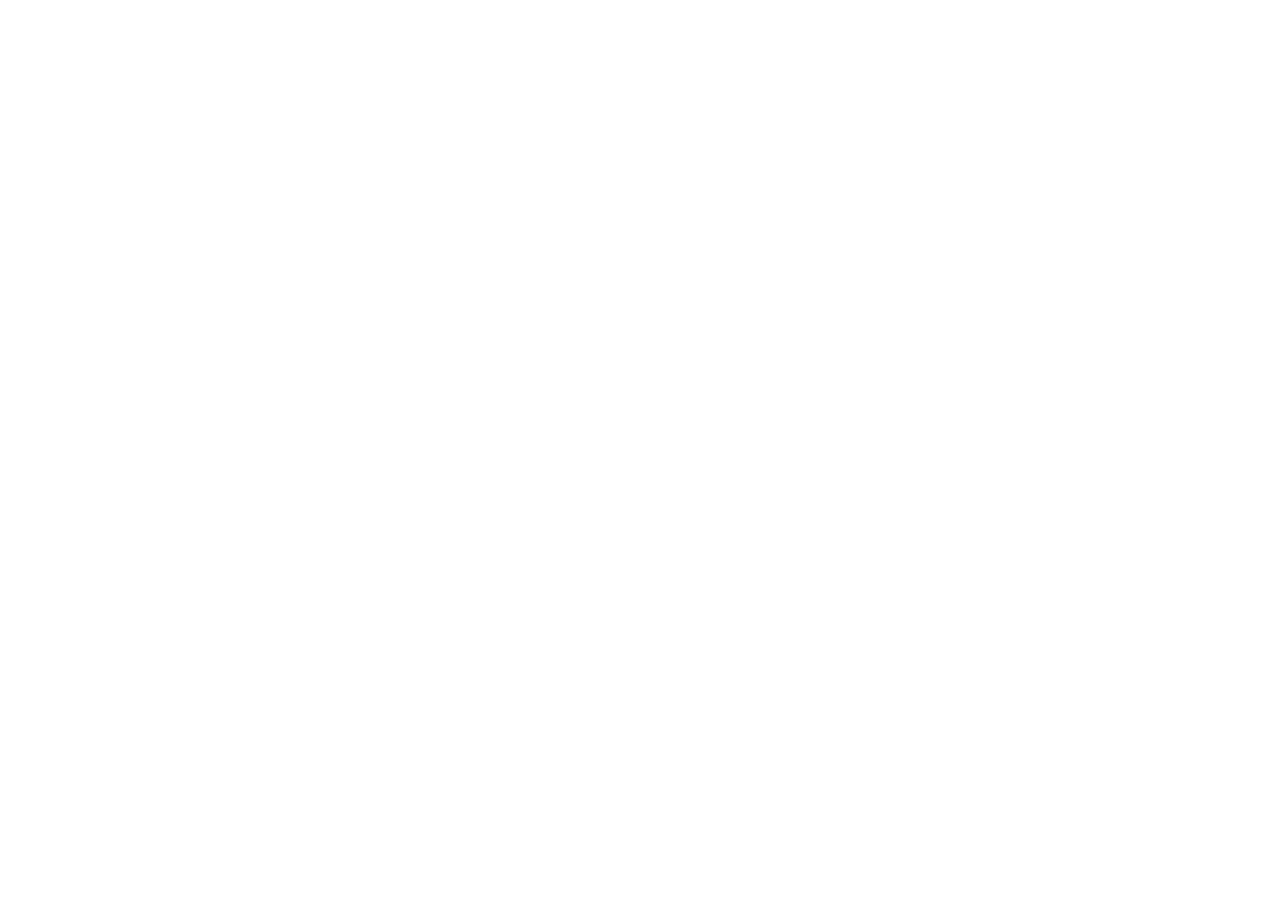
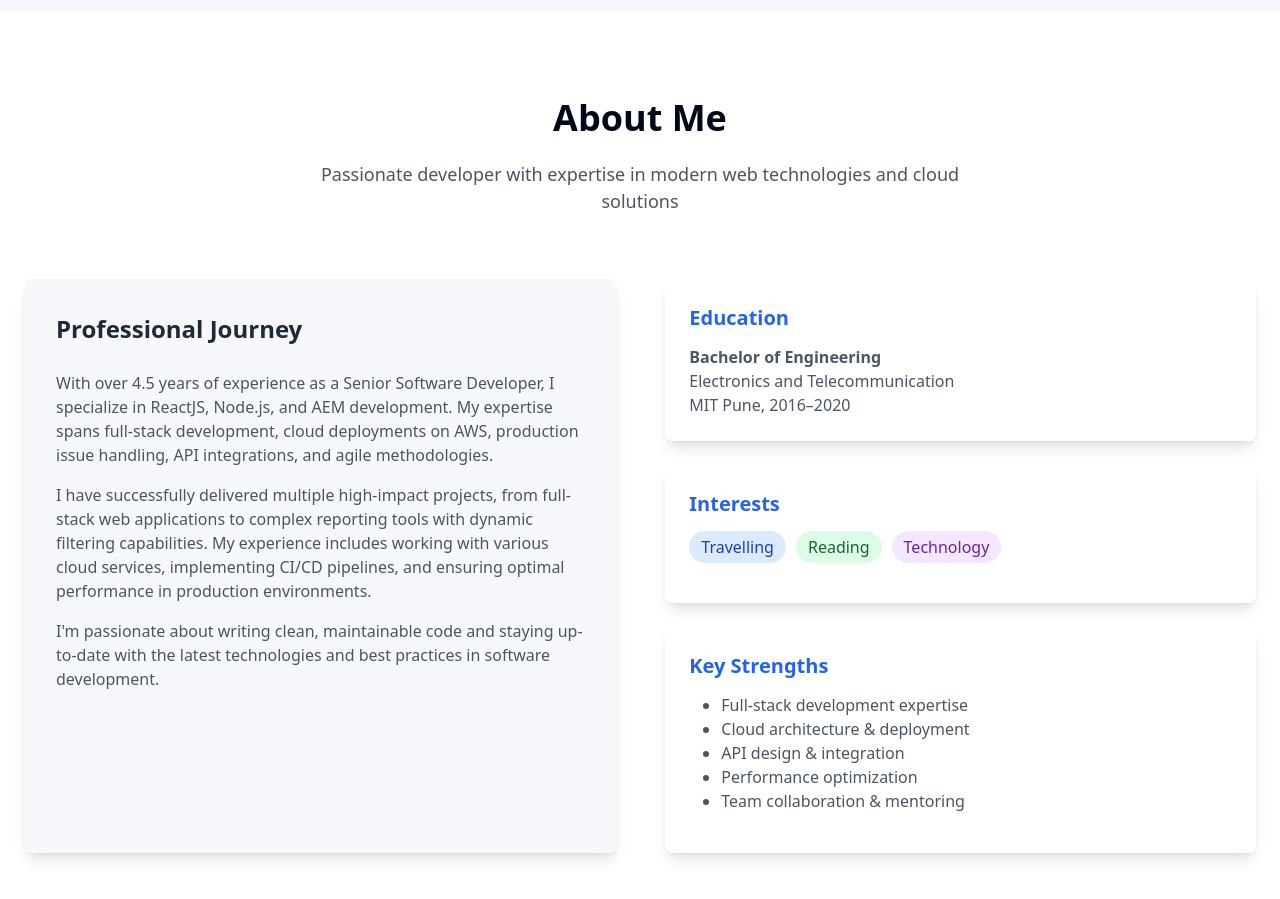
Before and after one commit to punambora/my-portfolio, a React (Create React App) app: page / in a window 1280 px wide. Shown: the part 593-1492 px from the top of the page. Before the commit the page ends 800 px from the top, so only its background shows below. Built offline with nearby package versions, Linux system fonts and the light colour scheme.

Commit message:
Added about us section

```diff
--- a/src/components/Navbar.js
+++ b/src/components/Navbar.js
@@ -1,10 +1,24 @@
-import { Link } from 'react-router-dom';
-import LogoLight from '../images/LogoLight.jpg'
+import { useEffect, useState } from 'react';
 import './css/navbar.css';
 
-function Navbar() {
+const Navbar = () => {
+
+  const [scrolled, setScrolled] = useState(false);
+
+  useEffect(() => {
+    const handleScroll = () => {
+      const isScrolled = window.scrollY > 0;
+      setScrolled(isScrolled);
+    };
+
+    window.addEventListener('scroll', handleScroll);
+    return () => window.removeEventListener('scroll', handleScroll);
+  }, []);
+
   return (
-    <div className='navigation-section'>
+    <div className={`navigation-section ${
+        scrolled ? 'shadow-md' : ''
+      }`}>
       <div className="logo-div">{"{PB}"}</div>
       {/* <img className="logo-styles" src={LogoLight} alt="logo" /> */}
       <nav class="navbar navbar-expand-lg navbar-light">
@@ -14,22 +28,22 @@ function Navbar() {
         <div class="collapse navbar-collapse" id="navbarSupportedContent">
           <ul class="navbar-nav mr-auto">
             <li class="nav-item active">
-              <a class="nav-link" href="#">Home</a>
+              <a class="nav-link" href="#name-section">Home</a>
             </li>
             <li class="nav-item">
-              <a class="nav-link" href="#">About</a>
+              <a class="nav-link" href="#about">About</a>
             </li>
             <li class="nav-item">
-              <a class="nav-link" href="#">Skills</a>
+              <a class="nav-link" href="#skills">Skills</a>
             </li>
             <li class="nav-item">
-              <a class="nav-link" href="#">Experience</a>
+              <a class="nav-link" href="#experience">Experience</a>
             </li>
             <li class="nav-item">
-              <a class="nav-link" href="#">Projects</a>
+              <a class="nav-link" href="#projects">Projects</a>
             </li>
             <li class="nav-item">
-              <a class="nav-link" href="#">Contact</a>
+              <a class="nav-link" href="#contact">Contact</a>
             </li>
           </ul>
         </div>
--- a/src/components/css/navbar.css
+++ b/src/components/css/navbar.css
@@ -2,6 +2,11 @@
   justify-content: space-between;
   padding: 10px 40px;
   display: flex;
+  background-color: #f6f8fc;
+  position: sticky;
+  top: 0;
+  z-index: 1000;
+  padding: 1rem;
 
   .logo-div {
     align-content: center;
@@ -37,6 +42,10 @@
   }
 }
 
+.shadow-md {
+  box-shadow: 0 2px 8px rgba(0, 0, 0, 0.1);
+}
+
 @media (max-width: 500px) {
   .navigation-section {
     padding: 10px 10px;
--- a/src/pages/About.js
+++ b/src/pages/About.js
@@ -1,9 +1,73 @@
+import './css/about.css';
+
 function About() {
   return (
-    <div>
-      <h1>Hello, I'm Poonam Bora</h1>
-      <p>I'm a Frontend Developer</p>
-    </div>
+    <section
+      id="about"
+      className="about-section"
+    >
+      <div className="top-section">
+        <div className="heading">About Me</div>
+        <div className="subheading">
+          Passionate developer with expertise in modern web technologies and
+          cloud solutions
+        </div>
+      </div>
+      <div className="about-details">
+        <div className="left">
+          <div className="heading">Professional Journey</div>
+          <div className="content">
+            <p>
+              With over 4.5 years of experience as a Senior Software Developer,
+              I specialize in ReactJS, Node.js, and AEM development. My
+              expertise spans full-stack development, cloud deployments on AWS,
+              production issue handling, API integrations, and agile
+              methodologies.
+            </p>
+            <p>
+              I have successfully delivered multiple high-impact projects, from
+              full-stack web applications to complex reporting tools with
+              dynamic filtering capabilities. My experience includes working
+              with various cloud services, implementing CI/CD pipelines, and
+              ensuring optimal performance in production environments.
+            </p>
+            <p className='m-0'>
+              I'm passionate about writing clean, maintainable code and staying
+              up-to-date with the latest technologies and best practices in
+              software development.
+            </p>
+          </div>
+        </div>
+        <div className="right">
+          <div className="education-section">
+            <div className="title">Education</div>
+            <div className="subtitle">Bachelor of Engineering</div>
+            <div className="content">
+              <div>Electronics and Telecommunication</div>
+              <div>MIT Pune, 2016–2020</div>
+            </div>
+          </div>
+          <div className="interests-section">
+            <div className="title">Interests</div>
+            <ul>
+              <li>Travelling</li>
+              <li>Reading</li>
+              <li>Technology</li>
+            </ul>
+          </div>
+          <div className='strengths-section'>
+            <div className="title">Key Strengths</div>
+            <ul>
+              <li>Full-stack development expertise</li>
+              <li>Cloud architecture & deployment</li>
+              <li>API design & integration</li>
+              <li>Performance optimization</li>
+              <li>Team collaboration & mentoring</li>
+            </ul>
+          </div>
+        </div>
+      </div>
+    </section>
   );
 }
 
--- a/src/pages/Home.js
+++ b/src/pages/Home.js
@@ -1,4 +1,5 @@
 import Navbar from "../components/Navbar";
+import About from "./About";
 import './css/home.css';
 import NameSection from "./NameSection";
 
@@ -7,6 +8,7 @@ function Home() {
     <div className="main-container">
       <Navbar />
       <NameSection />
+      <About />
     </div>
   );
 }
--- a/src/pages/NameSection.js
+++ b/src/pages/NameSection.js
@@ -3,7 +3,7 @@ import './css/name-section.css';
 
 function NameSection() {
   return (
-    <div className="name-container">
+    <section id="name-section" className="name-container">
       <div className="left">
         <h1>Hi, I'm <span>Punam Bora</span></h1>
         <div className="content">
@@ -26,7 +26,7 @@ function NameSection() {
         <div className="ball-medium"></div>
         <div className="ball-small"></div>
       </div>
-    </div>
+    </section>
   );
 }
 
--- /dev/null
+++ b/src/pages/css/about.css
@@ -0,0 +1,121 @@
+.about-section {
+  color: #020817;
+  padding: 80px 1.5rem;
+  max-width: 1400px;
+  margin: auto;
+
+  .top-section {
+    width: 100%;
+    text-align: center;
+    margin-bottom: 4rem;
+
+    .heading {
+      font-size: 36px;
+      font-weight: 700;
+      margin-bottom: 16px;
+    }
+
+    .subheading {
+      color: #4B5563;
+      font-size: 18px;
+      max-width: 42rem;
+      margin: auto;
+    }
+  }
+
+  .about-details {
+    display: flex;
+    gap: 3rem;
+
+    .left, .right {
+      width: 50%;
+    }
+
+    .left {
+      --tw-shadow: 0 10px 15px -3px rgb(0 0 0 / .1), 0 4px 6px -4px rgb(0 0 0 / .1);
+      --tw-shadow-colored: 0 10px 15px -3px var(--tw-shadow-color), 0 4px 6px -4px var(--tw-shadow-color);
+      box-shadow: var(--tw-ring-offset-shadow, 0 0 #0000), var(--tw-ring-shadow, 0 0 #0000), var(--tw-shadow);
+      padding: 2rem;
+      background-color: #f6f8fc;
+      border-radius: 0.5rem;
+
+      .heading {
+        font-size: 24px;
+        color: #1f2937;
+        margin-bottom: 24px;
+        font-weight: 700;
+      }
+
+      .content {
+        color: #4B5563;
+        font-size: 16px;
+        font-weight: 500;
+      }
+    }
+
+    .right {
+      display: flex;
+      flex-direction: column;
+      gap: 1.5rem;
+
+      .education-section, .interests-section, .strengths-section {
+        padding: 24px;
+        border-radius: 0.5rem;
+        --tw-shadow: 0 10px 15px -3px rgb(0 0 0 / .1), 0 4px 6px -4px rgb(0 0 0 / .1);
+        --tw-shadow-colored: 0 10px 15px -3px var(--tw-shadow-color), 0 4px 6px -4px var(--tw-shadow-color);
+        box-shadow: var(--tw-ring-offset-shadow, 0 0 #0000), var(--tw-ring-shadow, 0 0 #0000), var(--tw-shadow);
+        color: #4B5563;
+        font-size: 16px;
+
+        &:hover {
+          --tw-shadow: 0 20px 25px -5px rgb(0 0 0 / .1), 0 8px 10px -6px rgb(0 0 0 / .1);
+          --tw-shadow-colored: 0 20px 25px -5px var(--tw-shadow-color), 0 8px 10px -6px var(--tw-shadow-color);
+          box-shadow: var(--tw-ring-offset-shadow, 0 0 #0000), var(--tw-ring-shadow, 0 0 #0000), var(--tw-shadow);
+        }
+
+        .title {
+          color: #2563EB;
+          font-size: 20px;
+          font-weight: 600;
+          margin-bottom: 12px;
+        }
+
+        .subtitle {
+          font-weight: 700;
+        }
+      }
+
+      .interests-section {
+        ul {
+          display: flex;
+          gap: 10px;
+          list-style: none;
+          padding-left: 0px;
+          --tw-text-opacity: 1;
+
+          li {
+            font-weight: 500;
+            --tw-bg-opacity: 1;
+            border-radius: 9999px;
+            padding: 0.25rem 0.75rem;
+          }
+
+          li:first-child {
+            color: rgb(30 64 175 / var(--tw-text-opacity, 1));
+            background-color: rgb(219 234 254 / var(--tw-bg-opacity, 1));
+          }
+
+          li:nth-child(2) {
+            color: rgb(22 101 52 / var(--tw-text-opacity, 1));
+            background-color: rgb(220 252 231 / var(--tw-bg-opacity, 1));
+          }
+
+          li:nth-child(3) {
+            color: rgb(107 33 168 / var(--tw-text-opacity, 1));
+            background-color: rgb(243 232 255 / var(--tw-bg-opacity, 1));
+          }
+        }
+      }
+    }
+  }
+}
--- a/src/pages/css/name-section.css
+++ b/src/pages/css/name-section.css
@@ -2,7 +2,8 @@
   height: 500px;
   display: flex;
   align-items: center;
-  margin-top: 20px;
+  padding-top: 20px;
+  background-color: #f6f8fc;
 
   .left {
     width: 50%;
@@ -61,7 +62,7 @@
     position: relative;
     align-self: start;
     height: 100%;
-    margin-top: 30px;
+    padding-top: 30px;
 
     .ball-big {
       height: 325px;
```
